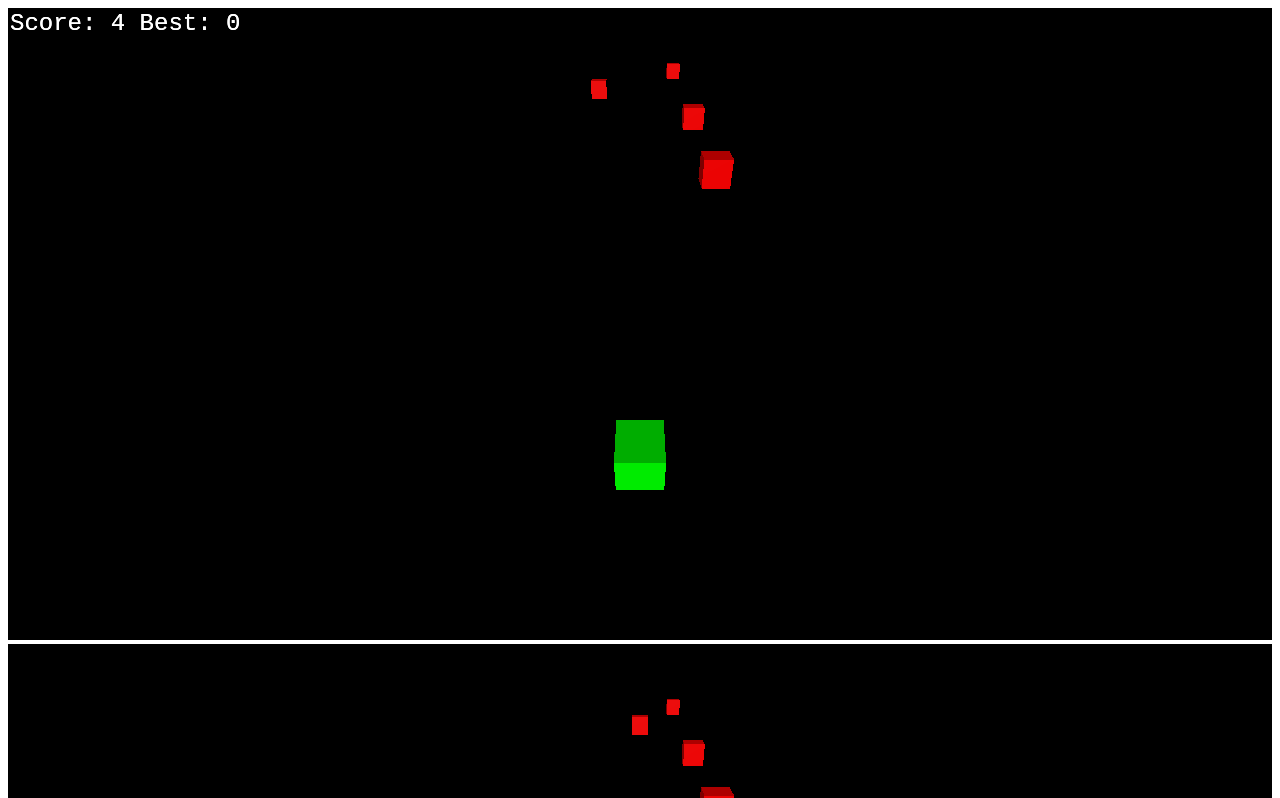
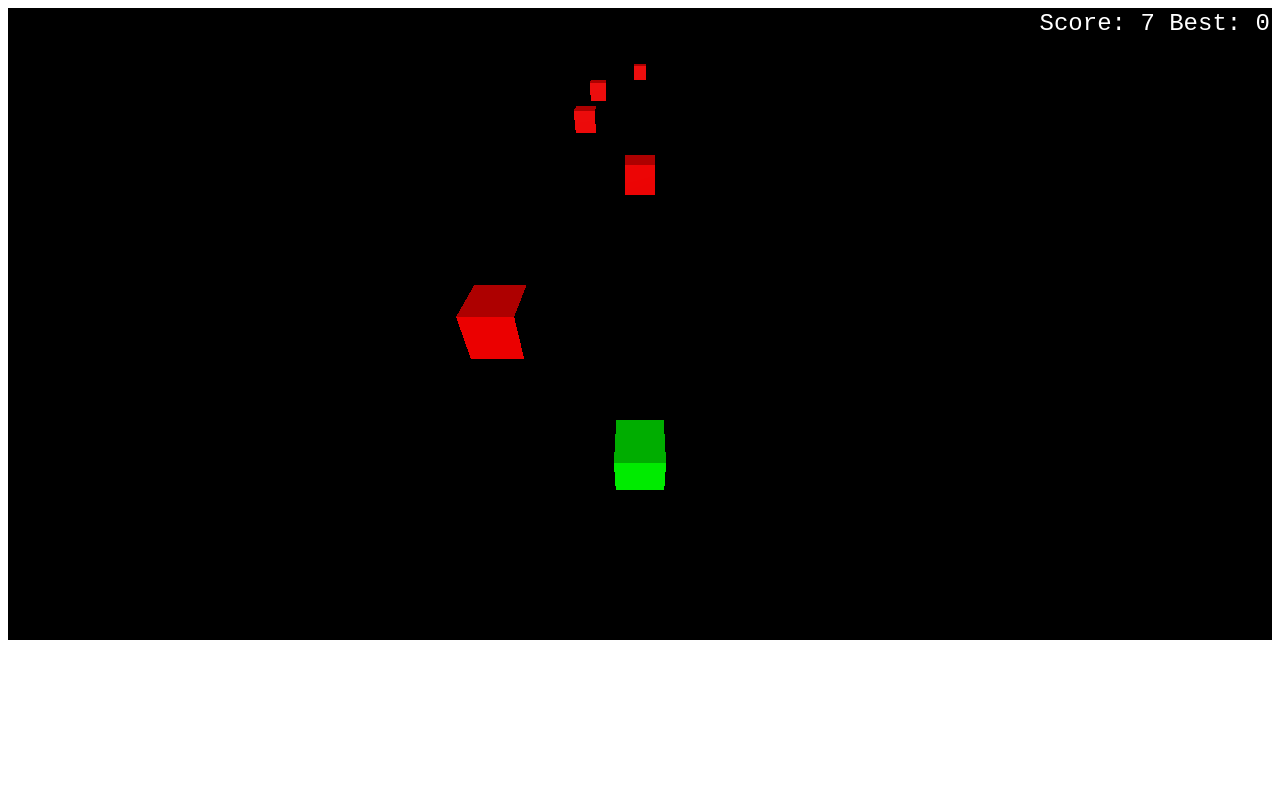
Before and after one commit to Nyxze/lite-engine, a website built with Vite: page index.html in a window 1280 px wide. Shown: the top 798 px of the page. Built offline with nearby package versions, Linux system fonts and the light colour scheme.

Commit message:
feat: implement ScoreBoardComponent for improved score tracking and game-over display in Cube-Dodger mini-game

```diff
--- a/index.html
+++ b/index.html
@@ -9,8 +9,6 @@
 </head>
 
 <body>
-  <div id="app"></div>
-  <needle-engine></needle-engine>
   <script type="module" src="/src/main.ts"></script>
 </body>
 
--- a/src/example/cube_dodger.ts
+++ b/src/example/cube_dodger.ts
@@ -1,6 +1,7 @@
 import * as THREE from 'three';
 import { Context } from '../core/context';
 import { Component } from '../core/component';
+import { ScoreBoardComponent } from './score_board';
 
 /******************************
  * Simple "Cube-Dodger" mini-game
@@ -86,6 +87,8 @@ class ObstacleComponent extends Component {
     this.mesh.position.z += this.speed * dt;
     if (this.mesh.position.z > 6) {
       this.manager.unregisterObstacle(this);
+      // Remove self from context when off screen
+      this.ctx.removeComponent(this);
     }
   }
 
@@ -127,10 +130,8 @@ class ObstacleSpawnerComponent extends Component {
 class GameManagerComponent extends Component {
   private obstacles = new Set<ObstacleComponent>();
   private player!: PlayerComponent;
-  private score = 0;
-  private best = 0;
   private gameOver = false;
-  private overlay!: HTMLDivElement;
+  private scoreboard!: ScoreBoardComponent;
 
   start() {
     // Simple lighting
@@ -144,23 +145,13 @@ class GameManagerComponent extends Component {
     // Spawner
     this.ctx.addComponent(ObstacleSpawnerComponent, this);
 
-    // Score overlay
-    this.overlay = document.createElement('div');
-    Object.assign(this.overlay.style, {
-      position: 'fixed',
-      top: '10px',
-      left: '10px',
-      color: '#fff',
-      fontFamily: 'monospace',
-      fontSize: '24px'
-    });
-    document.body.appendChild(this.overlay);
+    // ScoreBoard
+    this.scoreboard = this.ctx.addComponent(ScoreBoardComponent);
   }
 
   update(dt: number) {
     if (!this.gameOver) {
-      this.score += dt;
-      this.overlay.textContent = `Score: ${Math.floor(this.score)}  Best: ${Math.floor(this.best)}`;
+      this.scoreboard.increment(dt);
       // Collision detection
       for (const obs of this.obstacles) {
         if (this.intersects(this.player.getMesh(), obs.getMesh())) {
@@ -178,8 +169,7 @@ class GameManagerComponent extends Component {
 
   private triggerGameOver() {
     this.gameOver = true;
-    this.best = Math.max(this.best, this.score);
-    this.overlay.textContent += '   GAME OVER – press SPACE to restart';
+    this.scoreboard.gameOver();
     this.player.isEnabled = false;
     // Disable existing obstacles
     this.obstacles.forEach(o => o.isEnabled = false);
@@ -193,8 +183,8 @@ class GameManagerComponent extends Component {
     this.player.isEnabled = true;
     this.player.getMesh().position.set(0, 0.5, 5);
     // Reset state
-    this.score = 0;
     this.gameOver = false;
+    this.scoreboard.reset();
   }
 
   /* ---------- helpers ---------- */
@@ -203,14 +193,16 @@ class GameManagerComponent extends Component {
   registerObstacle(o: ObstacleComponent) { this.obstacles.add(o); }
   unregisterObstacle(o: ObstacleComponent) { this.obstacles.delete(o); }
 
+  private tmpBoxA = new THREE.Box3();
+  private tmpBoxB = new THREE.Box3();
   private intersects(a: THREE.Mesh, b: THREE.Mesh) {
-    const ax = a.position.x, az = a.position.z;
-    const bx = b.position.x, bz = b.position.z;
-    return Math.abs(ax - bx) < 1.25 && Math.abs(az - bz) < 1.25;
+    this.tmpBoxA.setFromObject(a);
+    this.tmpBoxB.setFromObject(b);
+    return this.tmpBoxA.intersectsBox(this.tmpBoxB);
   }
 
   dispose() {
-    document.body.removeChild(this.overlay);
+    // scoreboard will dispose itself
   }
 }
 
@@ -232,10 +224,3 @@ export function startCubeDodger() {
 
   ctx.addComponent(new GameManagerComponent());
 }
-
-// If someone runs this file directly via Vite dev server (like /src/example/cube_dodger.ts)
-// auto-start so the sample works without extra glue.
-if ((import.meta as any)?.hot || (typeof window !== 'undefined' && document.readyState !== undefined)) {
-  // Delay until DOM ready
-  window.addEventListener('load', () => startCubeDodger());
-}
--- /dev/null
+++ b/src/example/score_board.ts
@@ -0,0 +1,71 @@
+import { Component } from "../core/component";
+
+export class ScoreBoardComponent extends Component {
+  private score = 0;
+  private best = 0;
+  private overlay!: HTMLDivElement;
+  private msgDiv!: HTMLDivElement;
+
+  start() {
+    // Score display (top-right)
+    this.overlay = document.createElement('div');
+    Object.assign(this.overlay.style, {
+      position: 'fixed',
+      top: '10px',
+      right: '10px',
+      color: '#fff',
+      fontFamily: 'monospace',
+      fontSize: '24px',
+      textAlign: 'right',
+      pointerEvents: 'none'
+    });
+    this.overlay.textContent = 'Score: 0  Best: 0';
+    document.body.appendChild(this.overlay);
+
+    // Game-over message (center)
+    this.msgDiv = document.createElement('div');
+    Object.assign(this.msgDiv.style, {
+      position: 'fixed',
+      top: '50%',
+      left: '50%',
+      transform: 'translate(-50%, -50%)',
+      color: '#ff8080',
+      fontFamily: 'monospace',
+      fontSize: '32px',
+      textAlign: 'center',
+      pointerEvents: 'none',
+      display: 'none'
+    });
+    document.body.appendChild(this.msgDiv);
+  }
+
+  /** Call every frame to accumulate score */
+  increment(dt: number) {
+    this.score += dt;
+    this.updateOverlay();
+  }
+
+  /** Show game-over message and update best */
+  gameOver() {
+    if (this.score > this.best) this.best = this.score;
+    this.msgDiv.textContent = 'GAME OVER – press SPACE to restart';
+    this.msgDiv.style.display = 'block';
+  }
+
+  /** Reset score for a new run */
+  reset() {
+    this.score = 0;
+    this.msgDiv.style.display = 'none';
+    this.msgDiv.textContent = '';
+    this.updateOverlay();
+  }
+
+  private updateOverlay() {
+    this.overlay.textContent = `Score: ${Math.floor(this.score)}  Best: ${Math.floor(this.best)}`;
+  }
+
+  dispose() {
+    document.body.removeChild(this.overlay);
+    document.body.removeChild(this.msgDiv);
+  }
+}
```
